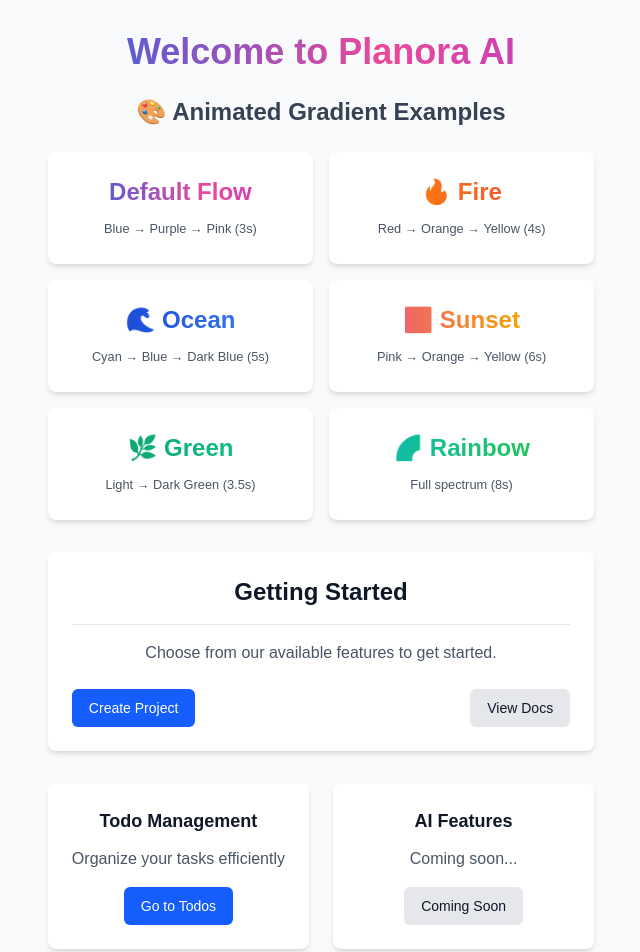
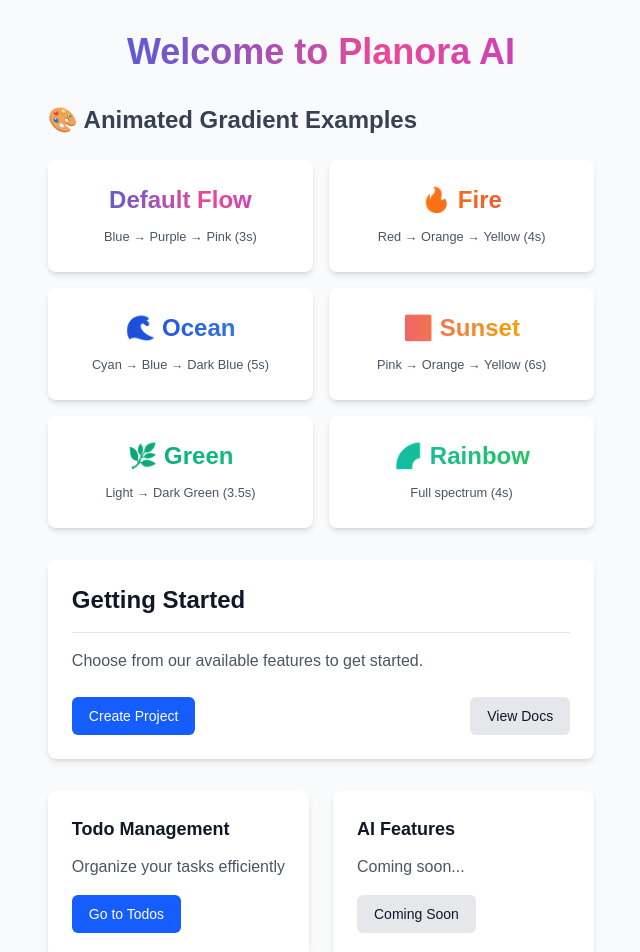
Before and after one commit to OnurArk/planora-ai, a Next.js app: page / in a window 1280 px wide. Shown: the top 952 px of the page, without its empty margins (319-959 px from the left). Built offline with nearby package versions, Linux system fonts and the light colour scheme.

Commit message:
feat: restructure HomePage layout with new components for Hero, Gradient Examples, Getting Started, and Feature Cards

```diff
--- a/src/app/page.tsx
+++ b/src/app/page.tsx
@@ -1,115 +1,18 @@
+import {
+  PageLayout,
+  HeroSection,
+  GradientExamples,
+  GettingStarted,
+  FeatureCards,
+} from "./views/components/home";
+
 export default function HomePage() {
   return (
-    <div className="min-h-screen bg-gray-50 dark:bg-gray-900 center">
-      <div className="max-w-4xl mx-auto p-8 text-center">
-        <h1 className="text-4xl font-bold gradient-text mb-6">
-          Welcome to Planora AI
-        </h1>
-
-        <div className="mb-8 space-y-6">
-          <h2 className="text-2xl font-semibold text-gray-700 dark:text-gray-300">
-            🎨 Animated Gradient Examples
-          </h2>
-
-          <div className="grid grid-cols-1 md:grid-cols-2 gap-4">
-            <div className="card text-center">
-              <p className="text-2xl font-bold gradient-text mb-2">
-                Default Flow
-              </p>
-              <small className="text-gray-600 dark:text-gray-400">
-                Blue → Purple → Pink (3s)
-              </small>
-            </div>
-
-            <div className="card text-center">
-              <p className="text-2xl font-bold gradient-text-fire mb-2">
-                🔥 Fire
-              </p>
-              <small className="text-gray-600 dark:text-gray-400">
-                Red → Orange → Yellow (4s)
-              </small>
-            </div>
-
-            <div className="card text-center">
-              <p className="text-2xl font-bold gradient-text-ocean mb-2">
-                🌊 Ocean
-              </p>
-              <small className="text-gray-600 dark:text-gray-400">
-                Cyan → Blue → Dark Blue (5s)
-              </small>
-            </div>
-
-            <div className="card text-center">
-              <p className="text-2xl font-bold gradient-text-sunset mb-2">
-                🌅 Sunset
-              </p>
-              <small className="text-gray-600 dark:text-gray-400">
-                Pink → Orange → Yellow (6s)
-              </small>
-            </div>
-
-            <div className="card text-center">
-              <p className="text-2xl font-bold gradient-text-green mb-2">
-                🌿 Green
-              </p>
-              <small className="text-gray-600 dark:text-gray-400">
-                Light → Dark Green (3.5s)
-              </small>
-            </div>
-
-            <div className="card text-center">
-              <p className="text-2xl font-bold gradient-text-rainbow mb-2">
-                🌈 Rainbow
-              </p>
-              <small className="text-gray-600 dark:text-gray-400">
-                Full spectrum (8s)
-              </small>
-            </div>
-          </div>
-        </div>
-
-        <div className="card mb-8">
-          <div className="card-header">
-            <h2 className="text-2xl font-semibold text-gray-900 dark:text-white">
-              Getting Started
-            </h2>
-          </div>
-          <p className="text-gray-600 dark:text-gray-300 mb-6">
-            Choose from our available features to get started.
-          </p>
-
-          <div className="flex-between gap-4">
-            <button className="btn btn-primary">Create Project</button>
-            <button className="btn btn-secondary">View Docs</button>
-          </div>
-        </div>
-
-        <div className="grid grid-cols-1 md:grid-cols-2 gap-6">
-          <div className="card">
-            <h3 className="text-lg font-semibold text-gray-900 dark:text-white mb-3">
-              Todo Management
-            </h3>
-            <p className="text-gray-600 dark:text-gray-300 mb-4">
-              Organize your tasks efficiently
-            </p>
-            <a href="/todo" className="btn btn-primary">
-              Go to Todos
-            </a>
-          </div>
-
-          <div className="card">
-            <h3 className="text-lg font-semibold text-gray-900 dark:text-white mb-3">
-              AI Features
-            </h3>
-            <p className="text-gray-600 dark:text-gray-300 mb-4">
-              Coming soon...
-            </p>
-            <button className="btn btn-secondary" disabled>
-              Coming Soon
-            </button>
-          </div>
-        </div>
-      </div>
-    </div>
+    <PageLayout>
+      <HeroSection />
+      <GradientExamples />
+      <GettingStarted />
+      <FeatureCards />
+    </PageLayout>
   );
 }
--- /dev/null
+++ b/src/app/views/components/home/FeatureCards.tsx
@@ -0,0 +1,51 @@
+const features = [
+  {
+    title: "Todo Management",
+    description: "Organize your tasks efficiently",
+    buttonText: "Go to Todos",
+    href: "/todo",
+    disabled: false,
+    variant: "primary" as const
+  },
+  {
+    title: "AI Features",
+    description: "Coming soon...",
+    buttonText: "Coming Soon",
+    href: "#",
+    disabled: true,
+    variant: "secondary" as const
+  }
+];
+
+export default function FeatureCards() {
+  return (
+    <div className="grid grid-cols-1 md:grid-cols-2 gap-6">
+      {features.map((feature, index) => (
+        <div key={index} className="card">
+          <h3 className="text-lg font-semibold text-gray-900 dark:text-white mb-3">
+            {feature.title}
+          </h3>
+          <p className="text-gray-600 dark:text-gray-300 mb-4">
+            {feature.description}
+          </p>
+
+          {feature.disabled ? (
+            <button
+              className={`btn btn-${feature.variant}`}
+              disabled={feature.disabled}
+            >
+              {feature.buttonText}
+            </button>
+          ) : (
+            <a
+              href={feature.href}
+              className={`btn btn-${feature.variant}`}
+            >
+              {feature.buttonText}
+            </a>
+          )}
+        </div>
+      ))}
+    </div>
+  );
+}
--- /dev/null
+++ b/src/app/views/components/home/GettingStarted.tsx
@@ -0,0 +1,23 @@
+export default function GettingStarted() {
+  return (
+    <div className="card mb-8">
+      <div className="card-header">
+        <h2 className="text-2xl font-semibold text-gray-900 dark:text-white">
+          Getting Started
+        </h2>
+      </div>
+      <p className="text-gray-600 dark:text-gray-300 mb-6">
+        Choose from our available features to get started.
+      </p>
+
+      <div className="flex-between gap-4">
+        <button className="btn btn-primary">
+          Create Project
+        </button>
+        <button className="btn btn-secondary">
+          View Docs
+        </button>
+      </div>
+    </div>
+  );
+}
--- /dev/null
+++ b/src/app/views/components/home/GradientExamples.tsx
@@ -0,0 +1,61 @@
+const gradientExamples = [
+  {
+    text: "Default Flow",
+    className: "gradient-text",
+    emoji: "",
+    description: "Blue → Purple → Pink (3s)"
+  },
+  {
+    text: "🔥 Fire",
+    className: "gradient-text-fire",
+    emoji: "🔥",
+    description: "Red → Orange → Yellow (4s)"
+  },
+  {
+    text: "🌊 Ocean",
+    className: "gradient-text-ocean",
+    emoji: "🌊",
+    description: "Cyan → Blue → Dark Blue (5s)"
+  },
+  {
+    text: "🌅 Sunset",
+    className: "gradient-text-sunset",
+    emoji: "🌅",
+    description: "Pink → Orange → Yellow (6s)"
+  },
+  {
+    text: "🌿 Green",
+    className: "gradient-text-green",
+    emoji: "🌿",
+    description: "Light → Dark Green (3.5s)"
+  },
+  {
+    text: "🌈 Rainbow",
+    className: "gradient-text-rainbow",
+    emoji: "🌈",
+    description: "Full spectrum (4s)"
+  }
+];
+
+export default function GradientExamples() {
+  return (
+    <div className="mb-8 space-y-6">
+      <h2 className="text-2xl font-semibold text-gray-700 dark:text-gray-300">
+        🎨 Animated Gradient Examples
+      </h2>
+
+      <div className="grid grid-cols-1 md:grid-cols-2 gap-4">
+        {gradientExamples.map((gradient, index) => (
+          <div key={index} className="card text-center">
+            <p className={`text-2xl font-bold ${gradient.className} mb-2`}>
+              {gradient.text}
+            </p>
+            <small className="text-gray-600 dark:text-gray-400">
+              {gradient.description}
+            </small>
+          </div>
+        ))}
+      </div>
+    </div>
+  );
+}
--- /dev/null
+++ b/src/app/views/components/home/HeroSection.tsx
@@ -0,0 +1,9 @@
+export default function HeroSection() {
+  return (
+    <div className="text-center mb-8">
+      <h1 className="text-4xl font-bold gradient-text mb-6">
+        Welcome to Planora AI
+      </h1>
+    </div>
+  );
+}
--- /dev/null
+++ b/src/app/views/components/home/PageLayout.tsx
@@ -0,0 +1,13 @@
+interface PageLayoutProps {
+  children: React.ReactNode;
+}
+
+export default function PageLayout({ children }: PageLayoutProps) {
+  return (
+    <div className="min-h-screen bg-gray-50 dark:bg-gray-900 center">
+      <div className="max-w-4xl mx-auto p-8">
+        {children}
+      </div>
+    </div>
+  );
+}
--- /dev/null
+++ b/src/app/views/components/home/index.ts
@@ -0,0 +1,5 @@
+export { default as HeroSection } from "./HeroSection";
+export { default as GradientExamples } from "./GradientExamples";
+export { default as GettingStarted } from "./GettingStarted";
+export { default as FeatureCards } from "./FeatureCards";
+export { default as PageLayout } from "./PageLayout";
```
